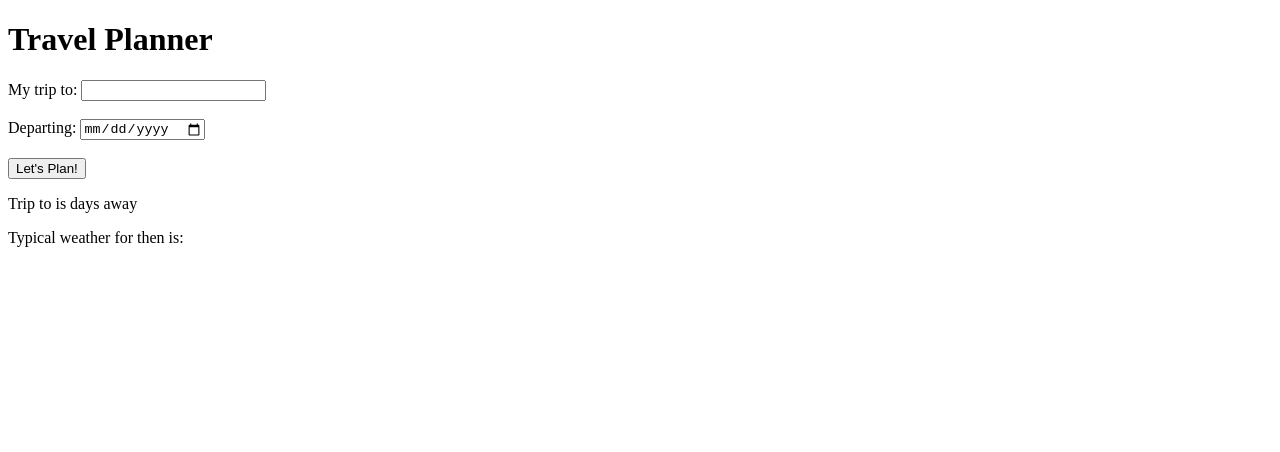
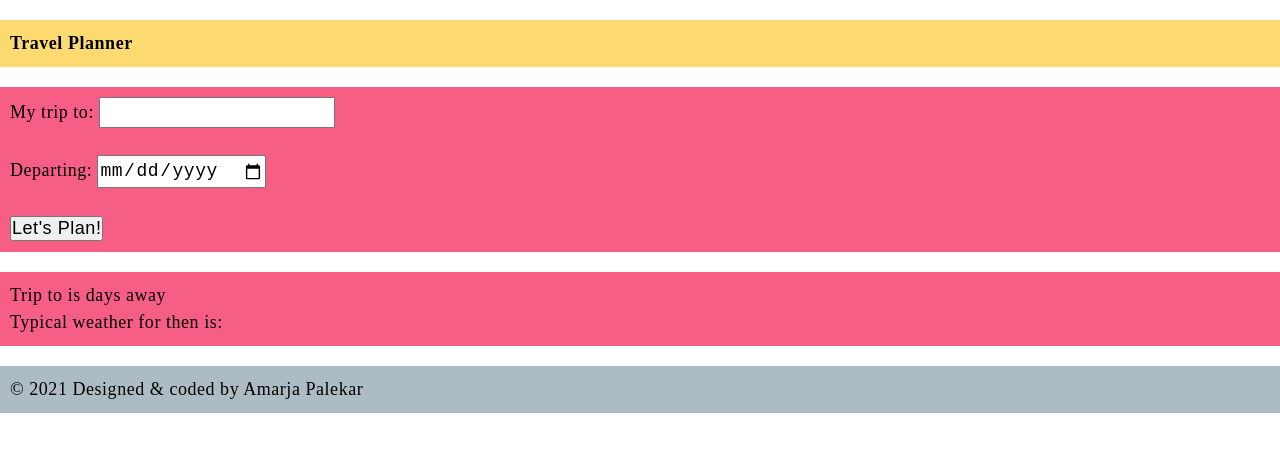
Before and after one commit to AmaPal09/UD_FEND_CAPSTONE_PRJ, a website: page src/client/views/index.html in a window 1280 px wide. Drawn offline with Linux system fonts and the light colour scheme.

Commit message:
FEAT: Add style sheets and basic styles

```diff
--- /dev/null
+++ b/src/client/styles/main.css
@@ -0,0 +1,26 @@
+@import url(var.css);
+
+
+.main__hero {
+	background-color: var(--primary500);
+	padding: 10px;
+	margin: 20px 0 20px 0;
+}
+
+.trip-info {
+	background-color: var(--secondary500);
+	padding: 10px;
+	margin: 20px 0 20px 0;
+}
+
+.trip-plan {
+	background-color: var(--secondary500);
+	padding: 10px;
+	margin: 20px 0 20px 0;
+}
+
+footer {
+	background-color: var(--neutral500);
+	padding: 10px;
+	margin: 20px 0 20px 0;
+}
--- /dev/null
+++ b/src/client/styles/var.css
@@ -0,0 +1,24 @@
+* {
+	padding: 0;
+	margin: 0;
+	font-size: 18px;
+	line-height: 1.5;
+	letter-spacing: 0.03rem;
+}
+
+:root{
+	--primary500: #fedb71;
+
+	--secondary500: #f75e86;
+
+	--accent500: #3dc1f4;
+
+	--neutral500: #adbcc4;
+
+
+	--success: #70ac61;
+	--error: #b06764;
+	/*--error: #ac6161;*/
+	--warning: #b08b64;
+	--warning: #ac8761;
+};
--- a/src/client/views/index.html
+++ b/src/client/views/index.html
@@ -10,7 +10,7 @@
 	<meta name="viewport" content="width=device-width,initial-scale=1.0">
 	<!-- TODO: Add keywords for search engine -->
 	<meta name="keywords" content="">
-	<link rel="stylesheet" type="text/css" href="">
+	<link rel="stylesheet" type="text/css" href="../styles/main.css">
 	<title>Capstone Travel Planner App</title>
 	<!-- TODO: Create and add a fevicon in .ico format-->
 	<link rel="icon" href="">
@@ -70,7 +70,11 @@
 		</section>
 	</main>
 	<footer>
-
+		<section class="copyrights">
+			<p class="copyrights__statement">
+				&copy 2021 Designed & coded by Amarja Palekar
+			</p>
+		</section>
 	</footer>
 	<!-- ADD apps script -->
 	<script type="text/javascript" src="../js/app.js"></script>
```
